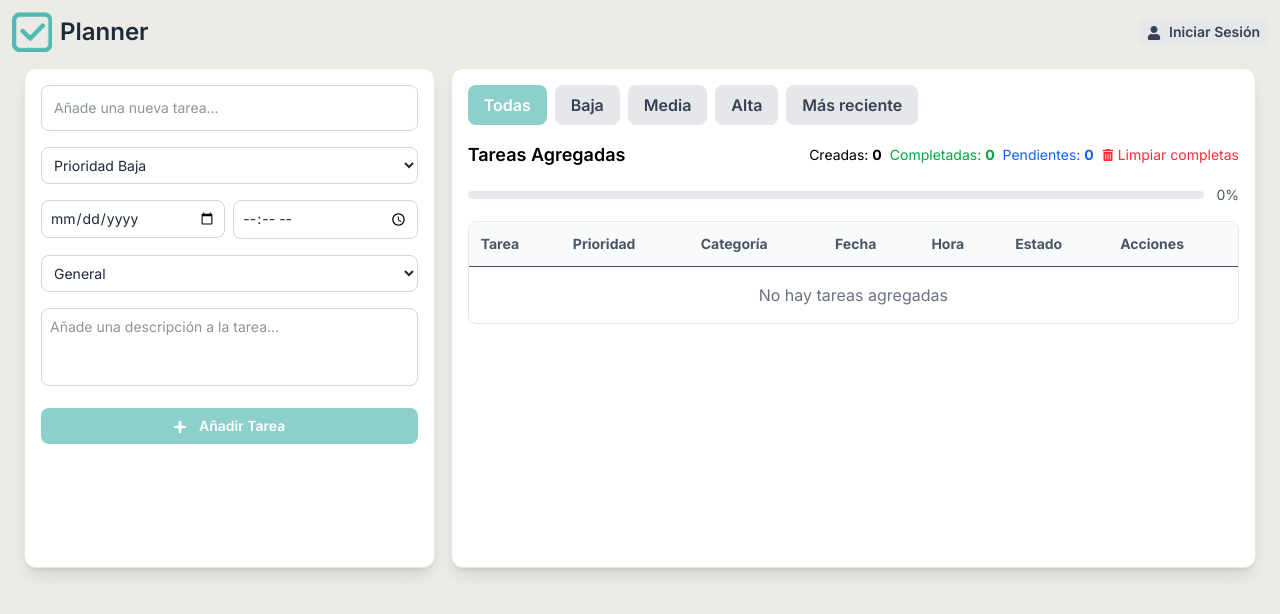
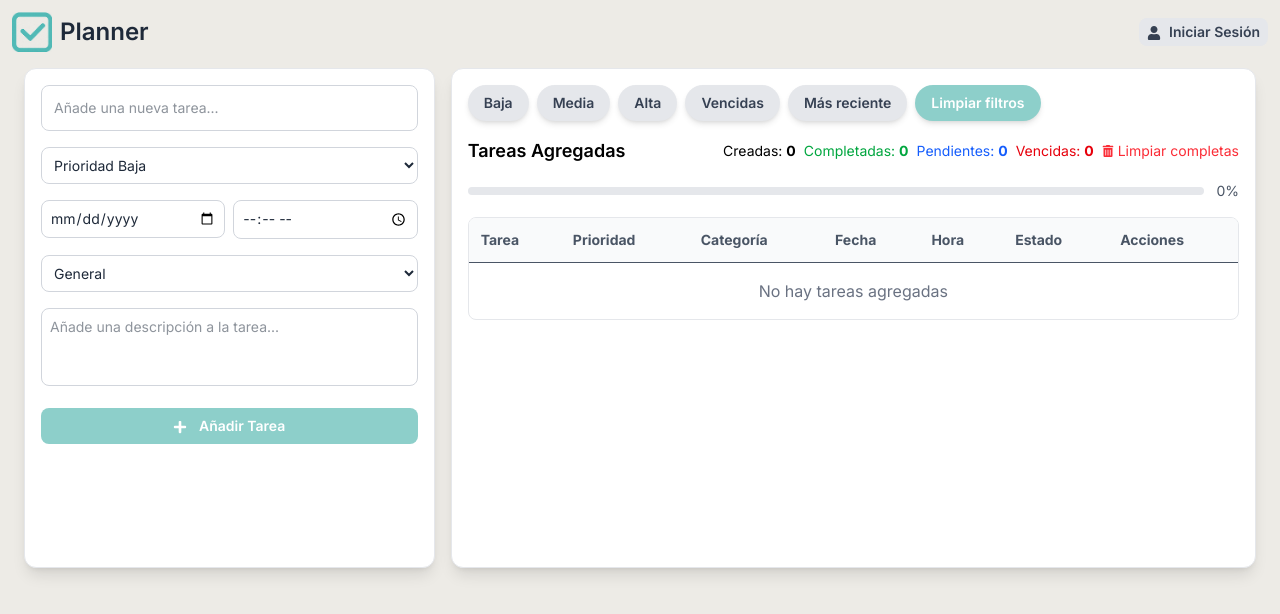
Before and after one commit to UrielGarmendia/proyecto-de-gestion-testing, a React (Vite) app: page / in a window 1280 px wide. Shown: the top 614 px of the page. Built offline with nearby package versions, Linux system fonts and the light colour scheme.

Commit message:
agregué tareas vencidas y combinación de filtros

```diff
--- a/src/App.jsx
+++ b/src/App.jsx
@@ -8,29 +8,27 @@ let miStorage = window.localStorage;
 
 function App() {
   const [tasks, setTasks] = useState([]);
-  const [filter, setFilter] = useState("all");
+  const [filters, setFilters] = useState([]);
   const [isLoggedIn, setIsLoggedIn] = useState(false);
-  const [taskToEdit, setTaskToEdit] = useState(null);
+  const [taskToEdit, setTaskToEdit] = useState(null); // Estado para la tarea a editar
   const [hasLoaded, setHasLoaded] = useState(false);
   const [isMobile, setIsMobile] = useState(false);
   const [showForm, setShowForm] = useState(true); // controla la visibilidad del formulario en el celu
 
-  // detecta si es celular
+  // Detecta si es celular
   useEffect(() => {
     let resizeTimeout;
 
     const handleResize = () => {
-      // Debounce para evitar múltiples ejecuciones
       clearTimeout(resizeTimeout);
       resizeTimeout = setTimeout(() => {
         const isReallyMobile = window.innerWidth < 768;
         if (isMobile !== isReallyMobile) {
           setIsMobile(isReallyMobile);
         }
-      }, 200); // Espera 200ms después del último resize
+      }, 200);
     };
 
-    // Inicialización
     handleResize();
 
     window.addEventListener("resize", handleResize);
@@ -38,49 +36,38 @@ function App() {
       clearTimeout(resizeTimeout);
       window.removeEventListener("resize", handleResize);
     };
-  }, [isMobile]); // Solo dependemos de taskToEdit
+  }, [isMobile]);
 
-  // lee de localStorage una sola vez
+  // Lee de localStorage una sola vez
   useEffect(() => {
     const storedTasks = miStorage.getItem("tasks");
     if (storedTasks) {
       setTasks(JSON.parse(storedTasks));
     }
     setHasLoaded(true);
-
-    // ajusta la interfaz cuando cambia la pantalla
-    const handleResize = () => {
-      if (window.innerWidth >= 768) {
-        setShowForm(true);
-      }
-    };
-
-    window.addEventListener("resize", handleResize);
-    return () => window.removeEventListener("resize", handleResize);
   }, []);
 
-  // guarda en localStorage despues de cargar
+  // Guarda en localStorage después de cargar
   useEffect(() => {
     if (hasLoaded) {
       miStorage.setItem("tasks", JSON.stringify(tasks));
     }
   }, [tasks, hasLoaded]);
 
-  //crea la tarea
+  // Crea la tarea
   const addTask = (newTask) => {
     setTasks([...tasks, newTask]);
-    // muestra lista al agregar tarea con el
     if (window.innerWidth < 768) {
       setShowForm(false);
     }
   };
 
-  //borra la tarea
+  // Borra la tarea
   const deleteTask = (taskId) => {
     setTasks(tasks.filter((task) => task.id !== taskId));
   };
 
-  //marca la tarea como completado
+  // Marca la tarea como completado
   const toggleComplete = (taskId) => {
     setTasks(
       tasks.map((task) =>
@@ -89,48 +76,59 @@ function App() {
     );
   };
 
-  //elimina las completas
+  // Elimina las completas
   const clearCompletedTasks = () => {
     setTasks(tasks.filter((task) => !task.completed));
   };
 
-  //edita las tareas
+  // Edita las tareas
   const handleEditTask = (updatedTask) => {
     setTasks((prev) =>
       prev.map((task) => (task.id === updatedTask.id ? updatedTask : task))
     );
-    // en el celu vuelve a la lista despues de editarla
     if (window.innerWidth < 768) {
       setShowForm(false);
     }
+    setTaskToEdit(null); // Resetear taskToEdit después de editar
   };
 
   const filteredTasks = tasks
     .filter((task) => {
-      if (filter === "all") return true;
-      if (filter === "recent") {
-        if (task.completed) return false;
-        if (!task.date) return false; // si no hay fecha no se vence
-        // se establece como 00:00 si no hay hora
-        const fullTime = task.time ? task.time : "00:00";
-        const taskDateTime = new Date(`${task.date}T${fullTime}`);
-        const now = new Date();
-        return taskDateTime >= now;
-      }
-      return task.priority === filter;
+      const now = new Date();
+      const getTaskDateTime = (t) => {
+        if (!t.date) return null;
+        const fullTime = t.time || "00:00";
+        return new Date(`${t.date}T${fullTime}`);
+      };
+
+      const isVencida = () => {
+        if (!task.date) return false;
+        const taskDate = getTaskDateTime(task);
+        return !task.completed && taskDate && now > taskDate;
+      };
+
+      const passesPriority =
+        !filters.some((f) => ["baja", "media", "alta"].includes(f)) ||
+        filters.includes(task.priority);
+
+      const passesVencidas = !filters.includes("vencidas") || isVencida();
+
+      const passesRecientes =
+        !filters.includes("recent") ||
+        (!task.completed && task.date && getTaskDateTime(task) >= now);
+
+      return passesPriority && passesVencidas && passesRecientes;
     })
     .sort((a, b) => {
-      if (filter === "recent") {
-        const timeA = a.time ? a.time : "00:00";
-        const timeB = b.time ? b.time : "00:00";
-        const dateA = new Date(`${a.date}T${timeA}`);
-        const dateB = new Date(`${b.date}T${timeB}`);
-        return dateA - dateB;
+      if (filters.includes("recent")) {
+        const getTime = (t) =>
+          new Date(`${t.date || "2100-01-01"}T${t.time || "00:00"}`);
+        return getTime(a) - getTime(b);
       }
       return 0;
     });
 
-  // alterna entre formulario y lista en el celu
+  // Alterna entre formulario y lista en el celular
   const toggleFormView = () => {
     setShowForm(!showForm);
   };
@@ -142,7 +140,7 @@ function App() {
         toggleLogin={() => setIsLoggedIn(!isLoggedIn)}
       />
 
-      {/* botones de navgecion en celu */}
+      {/* Botones de navegación en celular */}
       <div className="w-full md:hidden flex justify-center my-2">
         <button
           onClick={() => {
@@ -171,7 +169,7 @@ function App() {
       </div>
 
       <div className="w-full flex flex-col md:flex-row items-start gap-4 px-2 md:px-3">
-        {/* form que aparece y desaparece en el celu */}
+        {/* Formulario que aparece y desaparece en el celular */}
         <div
           className={`w-full md:w-1/3 ${
             showForm ? "block" : "hidden md:block"
@@ -188,16 +186,17 @@ function App() {
           </div>
         </div>
 
-        {/* lista que aparece y desaparece en el celu */}
+        {/* Lista que aparece y desaparece en el celular */}
         <div
           className={`flex-1 w-full ${!showForm ? "block" : "hidden md:block"}`}
         >
           <div className="bg-white rounded-xl min-h-[300px] md:h-[500px] shadow-lg p-3 md:p-4 border border-gray-200 overflow-auto">
             <FilterButtons
-              filter={filter}
-              setFilter={setFilter}
+              filters={filters}
+              setFilters={setFilters}
               isMobile={isMobile}
             />
+
             <TaskList
               tasks={filteredTasks}
               deleteTask={deleteTask}
--- a/src/components/FilterButton.jsx
+++ b/src/components/FilterButton.jsx
@@ -1,48 +1,61 @@
-const FilterButtons = ({ filter, setFilter, isMobile }) => {
-  const filters = [
-    { value: "all", label: "Todas" },
+const FilterButtons = ({ filters, setFilters, isMobile }) => {
+  const allFilters = [
     { value: "baja", label: "Baja" },
     { value: "media", label: "Media" },
     { value: "alta", label: "Alta" },
+    { value: "vencidas", label: "Vencidas" },
     { value: "recent", label: "Más reciente" },
   ];
 
-  const handleSelectChange = (e) => {
-    setFilter(e.target.value);
+  const toggleFilter = (value) => {
+    setFilters((prev) =>
+      prev.includes(value) ? prev.filter((f) => f !== value) : [...prev, value]
+    );
+  };
+
+  const clearFilters = () => {
+    setFilters([]);
   };
 
   return (
     <>
       {isMobile ? (
         <select
-          value={filter}
-          onChange={handleSelectChange}
-          name="filter"
+          value={filters}
+          onChange={(e) =>
+            setFilters(Array.from(e.target.selectedOptions, (opt) => opt.value))
+          }
           className="w-full p-2 rounded-lg border border-gray-300 focus:ring-2 focus:ring-blue-300 focus:border-blue-300 text-gray-800 text-sm"
         >
-          {filters.map((f) => (
+          {allFilters.map((f) => (
             <option key={f.value} value={f.value}>
               {f.label}
             </option>
           ))}
         </select>
       ) : (
-        <div className="mb-4">
-          <div className="flex space-x-2">
-            {filters.map((f) => (
+        <div className="mb-4 flex flex-wrap gap-2">
+          {allFilters.map((f) => (
             <button
               key={f.value}
-                onClick={() => setFilter(f.value)}
-                className={`filter-btn font-semibold py-2 px-4 rounded-lg focus:outline-none focus:ring-2 focus:ring-gray-300 focus:ring-opacity-50 transition duration-300 ease-in-out ${
-                  filter === f.value
-                    ? "bg-blue-500 text-white"
-                    : "bg-gray-200 hover:bg-gray-300 text-gray-700 dark:bg-gray-500 dark:text-white dark:hover:bg-gray-400"
-                }`}
+              onClick={() => toggleFilter(f.value)}
+              className={`px-4 py-2 rounded-full shadow-md transition duration-300 ease-in-out text-sm font-semibold
+                ${
+                  filters.includes(f.value)
+                    ? "bg-blue-500 text-white shadow-lg"
+                    : "bg-gray-200 hover:bg-blue-600 text-gray-700 dark:bg-gray-500 dark:text-white dark:hover:bg-gray-400"
+                }
+              `}
             >
               {f.label}
             </button>
           ))}
-          </div>
+          <button
+            onClick={clearFilters}
+            className="px-4 py-2 rounded-full bg-blue-500 text-white shadow-md hover:bg-blue-600 transition duration-300 ease-in-out text-sm font-semibold"
+          >
+            Limpiar filtros
+          </button>
         </div>
       )}
     </>
--- a/src/components/Task/CardTask.jsx
+++ b/src/components/Task/CardTask.jsx
@@ -26,6 +26,21 @@ const CardTask = ({
 
   const handleUpperFirstLetter = (string) => {
     return string.charAt(0).toUpperCase() + string.slice(1);
+  };
+
+  const isOverdue = (task) => {
+    if (!task.date) return false;
+    const now = new Date();
+    const [year, month, day] = task.date.split("-").map(Number);
+
+    if (task.time) {
+      const [hour, minute] = task.time.split(":").map(Number);
+      const taskDateTime = new Date(year, month - 1, day, hour, minute);
+      return !task.completed && now > taskDateTime;
+    } else {
+      const taskDate = new Date(year, month - 1, day, 23, 59, 59);
+      return !task.completed && now > taskDate;
+    }
   };
 
   return (
@@ -75,10 +90,16 @@ const CardTask = ({
           className={`text-xs px-2 py-1 rounded-full ${
             task.completed
               ? "bg-green-100 text-green-800"
+              : isOverdue(task)
+              ? "bg-red-100 text-red-800"
               : "bg-yellow-100 text-yellow-800"
           }`}
         >
-          {task.completed ? "Completada" : "Pendiente"}
+          {task.completed
+            ? "Completada"
+            : isOverdue(task)
+            ? "Vencida"
+            : "Pendiente"}
         </span>
       </div>
 
--- a/src/components/Task/TableTask.jsx
+++ b/src/components/Task/TableTask.jsx
@@ -27,6 +27,22 @@ const TableTask = ({
 
   const handleUpperFirstLetter = (string) => {
     return string.charAt(0).toUpperCase() + string.slice(1);
+  };
+
+  const isOverdue = (task) => {
+    if (!task.date) return false;
+
+    const now = new Date();
+    const [year, month, day] = task.date.split("-").map(Number);
+
+    if (task.time) {
+      const [hour, minute] = task.time.split(":").map(Number);
+      const taskDateTime = new Date(year, month - 1, day, hour, minute);
+      return !task.completed && now > taskDateTime;
+    } else {
+      const taskDate = new Date(year, month - 1, day, 23, 59, 59);
+      return !task.completed && now > taskDate;
+    }
   };
 
   return (
@@ -71,15 +87,23 @@ const TableTask = ({
         </td>
         <td className="p-2 text-sm">{task.time || "Sin hora"}</td>
         <td className="p-2 text-sm">
+          {" "}
           <span
             className={`px-2 py-1 rounded-full text-xs ${
               task.completed
                 ? "bg-green-100 text-green-800"
+                : isOverdue(task)
+                ? "bg-red-100 text-red-800"
                 : "bg-yellow-100 text-yellow-800"
             }`}
           >
-            {task.completed ? "Completada" : "Pendiente"}
-          </span>
+            {" "}
+            {task.completed
+              ? "Completada"
+              : isOverdue(task)
+              ? "Vencida"
+              : "Pendiente"}{" "}
+          </span>{" "}
         </td>
         <td className="p-2">
           <div className="flex space-x-2">
--- a/src/components/TaskList.jsx
+++ b/src/components/TaskList.jsx
@@ -3,46 +3,60 @@ import { FaTrashAlt } from "react-icons/fa";
 import TableTask from "./Task/TableTask";
 import CardTask from "./Task/CardTask";
 
-const TaskList = (props) => {
-  const {
+const TaskList = ({
   tasks,
   deleteTask,
   toggleComplete,
   clearCompletedTasks,
   setTaskToEdit,
   isMobile,
-  } = props;
+}) => {
+  // const {
+  //   tasks,
+  //   deleteTask,
+  //   toggleComplete,
+  //   clearCompletedTasks,
+  //   setTaskToEdit,
+  //   isMobile,
+  // } = props;
   const mobileView = isMobile !== undefined ? isMobile : false;
 
   const [subtaskInputs, setSubtaskInputs] = useState({});
   const [expandedTasks, setExpandedTasks] = useState({});
   const [displayedPercentage, setDisplayedPercentage] = useState(0);
 
-  // estadisticas de tareas
-  const { totalTasks, totalCompleted, totalPending, completionPercentage } =
-    useMemo(() => {
+  // Filtrar tareas vencidas
+  const {
+    totalTasks,
+    totalCompleted,
+    totalPending,
+    totalExpired,
+    completionPercentage,
+  } = useMemo(() => {
     const totalTasks = tasks.length;
     const totalCompleted = tasks.filter((task) => task.completed).length;
+    const totalExpired = tasks.filter(
+      (task) => new Date(task.fecha) < new Date() && !task.completed
+    ).length; // Compara fecha de la tarea con la fecha actual
     const completionPercentage =
       totalTasks === 0 ? 0 : Math.round((totalCompleted / totalTasks) * 100);
+
     return {
       totalTasks,
       totalCompleted,
       totalPending: totalTasks - totalCompleted,
+      totalExpired,
       completionPercentage,
     };
   }, [tasks]);
 
-  // barra de progreso
-  // const completionPercentage =
-  //   totalTasks === 0 ? 0 : Math.round((totalCompleted / totalTasks) * 100);
-  // const [displayedPercentage, setDisplayedPercentage] =
-  //   useState(completionPercentage);
-
+  // Barra de progreso
   const animationRef = useRef();
   useEffect(() => {
+    if (completionPercentage === displayedPercentage) return; // Evita animación si no ha cambiado
+
     const targetPercentage = completionPercentage;
-    const duration = 100;
+    const duration = 200;
     const startTime = performance.now();
     const startPercentage = displayedPercentage;
 
@@ -64,7 +78,7 @@ const TaskList = (props) => {
     return () => {
       cancelAnimationFrame(animationRef.current);
     };
-  }, [completionPercentage]);
+  }, [completionPercentage, displayedPercentage]);
 
   const getPriorityColor = (priority) => {
     switch (priority) {
@@ -77,11 +91,6 @@ const TaskList = (props) => {
         return "bg-green-500";
     }
   };
-
-  // const handleAddSubtask = (taskId) => {
-  //   setSubtaskInputs({ ...subtaskInputs, [taskId]: "" });
-  //   setExpandedTasks({ ...expandedTasks, [taskId]: !expandedTasks[taskId] });
-  // };
 
   const handleSubtaskChange = (taskId, value) => {
     setSubtaskInputs({ ...subtaskInputs, [taskId]: value });
@@ -100,10 +109,13 @@ const TaskList = (props) => {
     setExpandedTasks({ ...expandedTasks, [taskId]: !expandedTasks[taskId] });
   };
 
+  const handleEditTask = (task) => {
+    setTaskToEdit(task); // Guarda la tarea a editar
+  };
+
   return (
     <div className="w-full space-y-4">
-      {console.log()}
-      {/* parte con las estadísticas de tareas */}
+      {/* Parte con las estadísticas de tareas */}
       <div className="flex flex-col sm:flex-row flex-wrap justify-between items-start sm:items-center gap-3">
         <h2 className="text-lg font-semibold">Tareas Agregadas</h2>
         <div className="flex flex-wrap items-center gap-2 text-xs sm:text-sm">
@@ -116,6 +128,9 @@ const TaskList = (props) => {
           <span className="text-blue-600">
             Pendientes: <b>{totalPending}</b>
           </span>
+          <span className="text-red-600">
+            Vencidas: <b>{totalExpired}</b>
+          </span>
           <button
             onClick={clearCompletedTasks}
             className="flex items-center gap-1 text-red-500 hover:text-red-700 text-xs sm:text-sm"
@@ -125,7 +140,7 @@ const TaskList = (props) => {
         </div>
       </div>
 
-      {/* barra que muestra progreso de completado */}
+      {/* Barra que muestra progreso de completado */}
       <div className="flex items-center gap-3">
         <div className="flex-1 bg-gray-200 rounded-full h-2">
           <div
@@ -142,8 +157,7 @@ const TaskList = (props) => {
         <span className="text-sm text-gray-600">{displayedPercentage}%</span>
       </div>
 
-      {/* vista en escritorio - usa una tabla */}
-      {/* {console.log(isMobile)} */}
+      {/* Vista en escritorio - usa una tabla */}
       {!mobileView && (
         <div className="border border-gray-200 rounded-lg overflow-hidden">
           <div className="overflow-x-auto">
@@ -191,7 +205,7 @@ const TaskList = (props) => {
         </div>
       )}
 
-      {/* vista en celu - usa cards */}
+      {/* Vista en celular - usa cards */}
       {isMobile && (
         <div className="overflow-y-auto max-h-[332px] px-1">
           {tasks.length > 0 ? (
@@ -203,7 +217,7 @@ const TaskList = (props) => {
                 toggleTaskDetails={toggleTaskDetails}
                 getPriorityColor={getPriorityColor}
                 deleteTask={deleteTask}
-                setTaskToEdit={setTaskToEdit}
+                setTaskToEdit={() => handleEditTask(task)} // Llamar correctamente a handleEditTask
                 expandedTasks={expandedTasks}
                 subtaskInputs={subtaskInputs}
                 handleSubtaskChange={handleSubtaskChange}
```
Lines whose indentation alone changed are shown as unchanged.
